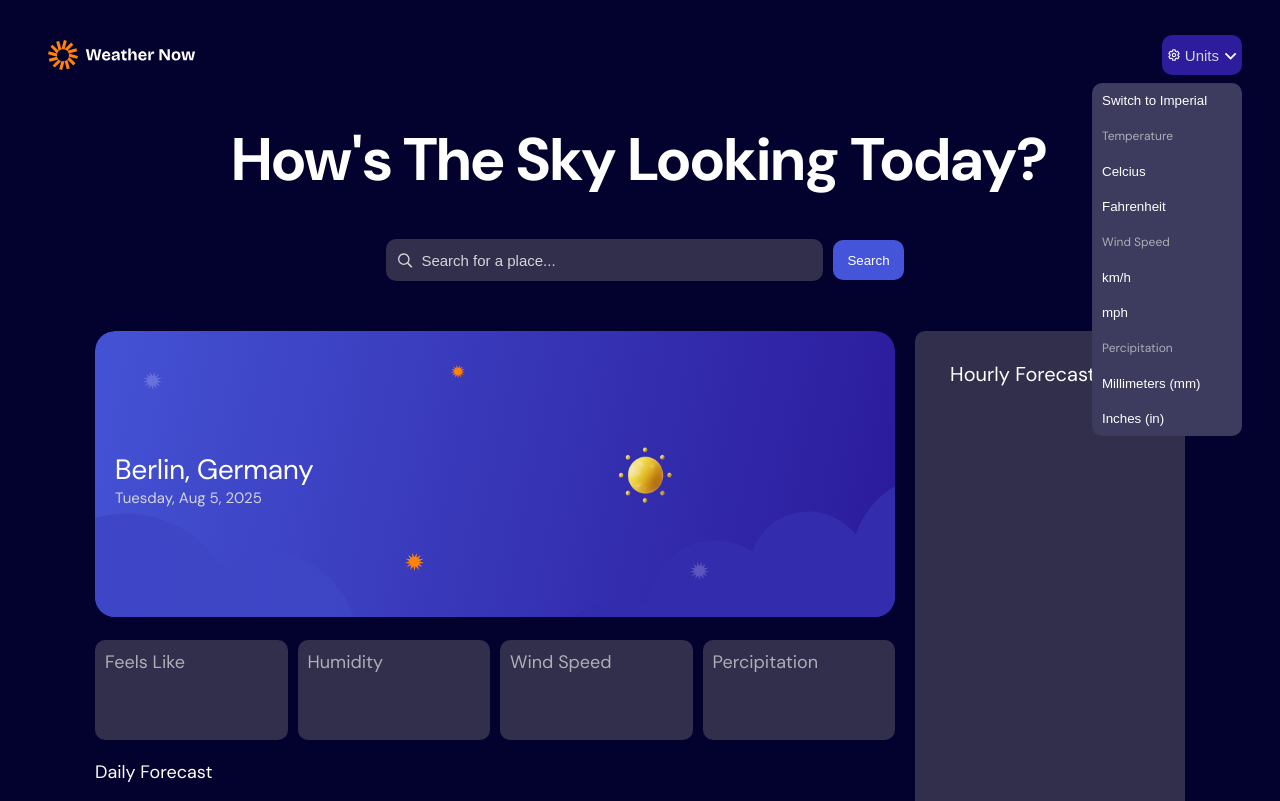
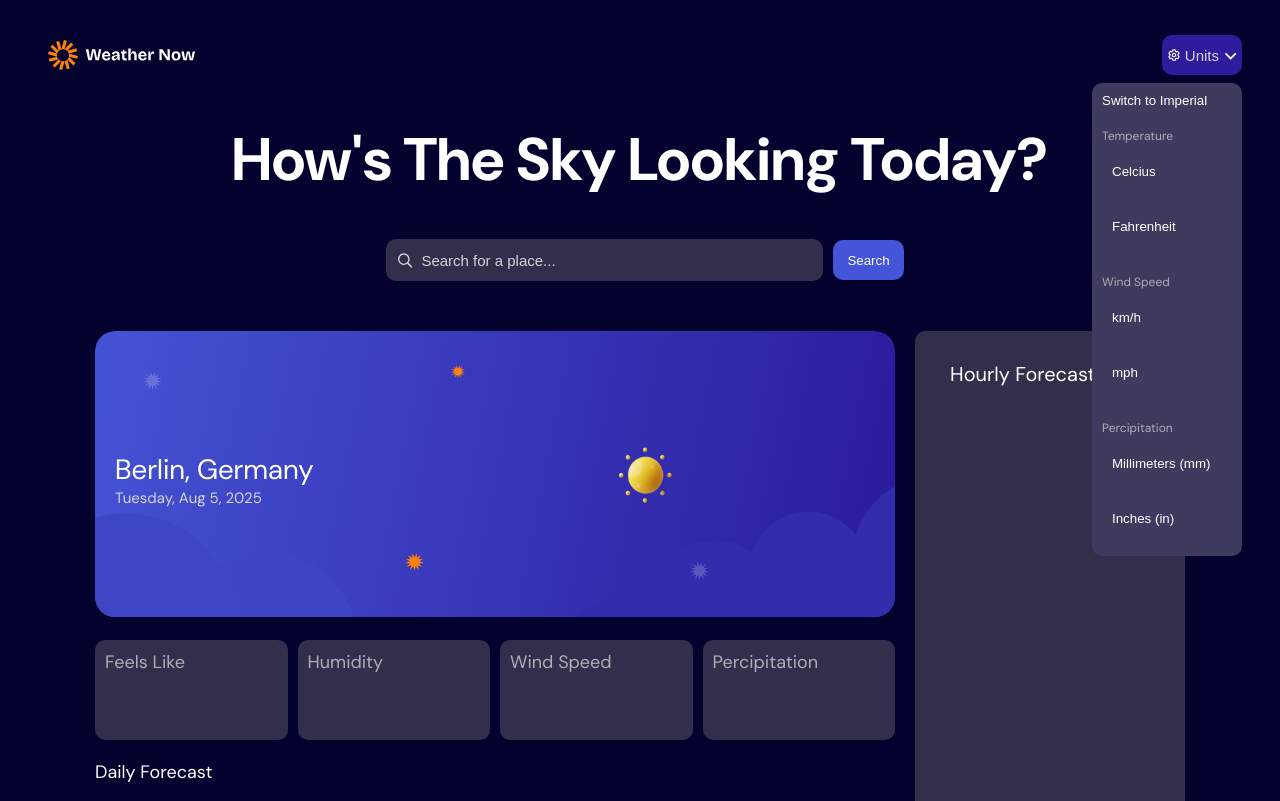
Before and after one commit to LittleHaru/Weather-Application, a website with bundled scripts: page index.html in a window 1280 px wide. Both pictures are taken after a click on the button "Units". Shown: the top 801 px of the page. Built offline with nearby package versions, Linux system fonts and the light colour scheme; no server answers.

Commit message:
refactor: change unit dropdown menu to proper html format (added span, changed span -> div for images)

```diff
--- a/index.html
+++ b/index.html
@@ -34,16 +34,32 @@
         <div class="dropdown-content">
           <button class="unit-change">Switch to Imperial</button>
           <div>Temperature</div>
-          <button parameter="temperature" value="celsius">Celcius</button>
-          <button parameter="temperature" value="fahrenheit">Fahrenheit</button>
+          <button parameter="temperature" value="celsius">
+            <span>Celcius</span>
+            <div class="check-container"></div>
+          </button>
+          <button parameter="temperature" value="fahrenheit">
+            <span>Fahrenheit</span>
+            <div class="check-container"></div>
+          </button>
           <div>Wind Speed</div>
-          <button parameter="windSpeed" value="km/h">km/h</button>
-          <button parameter="windSpeed" value="mph">mph</button>
+          <button parameter="windSpeed" value="kmh">
+            <span>km/h</span>
+            <div class="check-container"></div>
+          </button>
+          <button parameter="windSpeed" value="mph">
+            <span>mph</span>
+            <div class="check-container"></div>
+          </button>
           <div>Percipitation</div>
-          <button parameter="percipitation" value="millimeters">
-            Millimeters (mm)
+          <button parameter="percipitation" value="mm">
+            <span>Millimeters (mm) </span>
+            <div class="check-container"></div>
           </button>
-          <button parameter="percipitation" value="inches">Inches (in)</button>
+          <button parameter="percipitation" value="inch">
+            <span>Inches (in)</span>
+            <div class="check-container"></div>
+          </button>
         </div>
       </div>
     </div>
```
